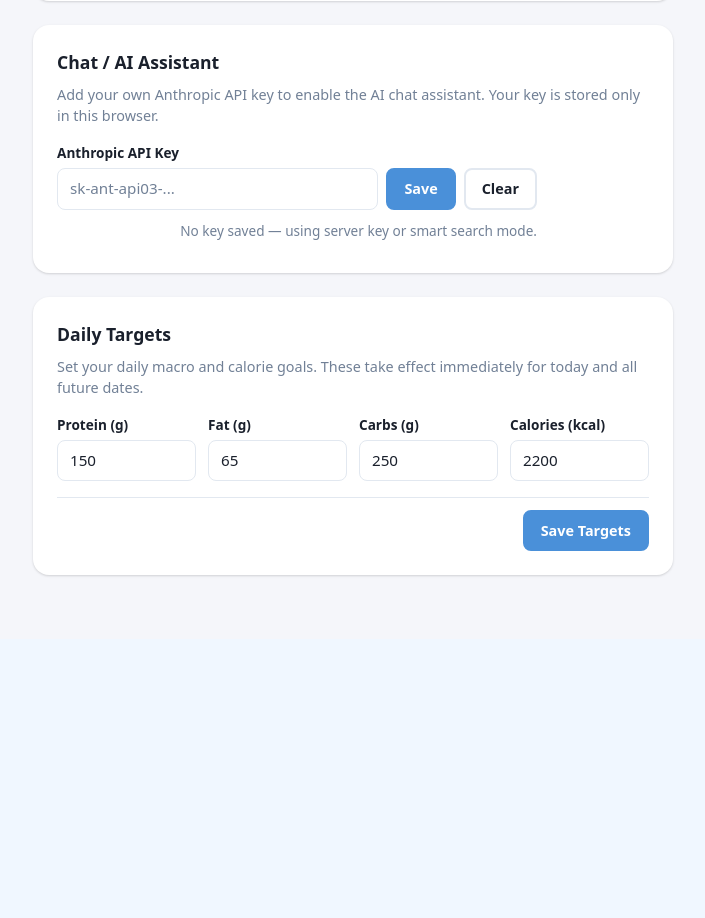
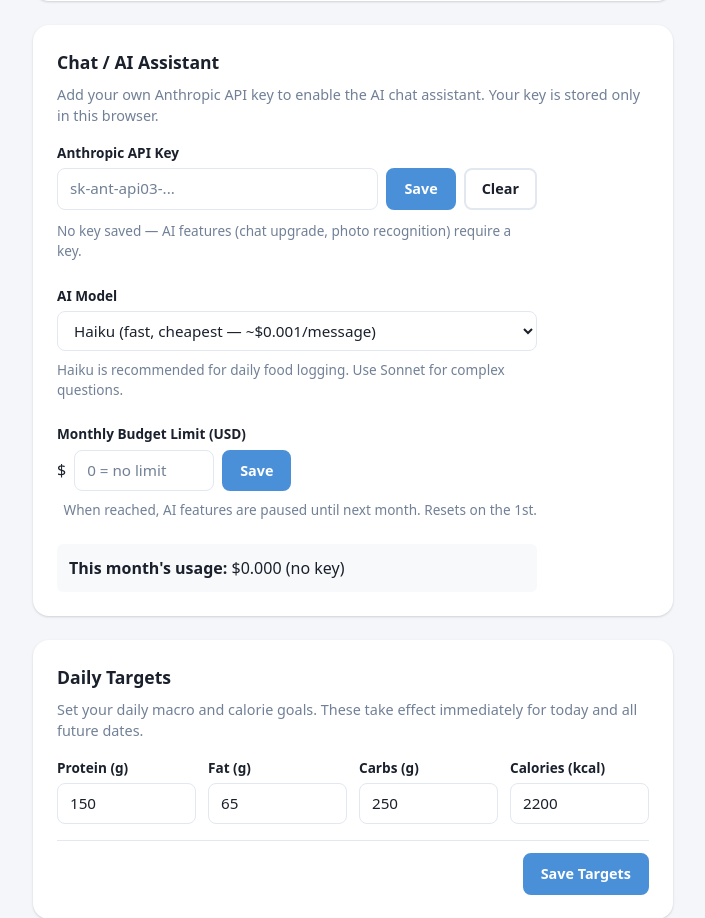
Before and after one commit to sakaryag/nutrition-tracker, a Flask app: page /settings in a window 1280 px wide. Shown: the part 836-1754 px from the top of the page, without its empty margins (23-728 px from the left). Before the commit the page ends 1413 px from the top, so only its background shows below. Run offline with Flask 3, Linux system fonts and the light colour scheme; the visitor is signed in with stand-in values (Sample User, id 1); data that the repository does not hold is empty.

Commit message:
feat: model selector, budget control, API key hints
- ApiUsage global (app.js): tracks monthly cost in localStorage, model
  preference, budget limit; shared by chat and photo recognition
- Model selector in Settings: Haiku (default) or Sonnet, persisted per browser
- Monthly budget limit: blocks AI calls when limit reached, shows progress bar
- Usage display in Settings: live spend this month with colour-coded bar
- chat.py / foods.py: accept model param, return token usage in response
- chat.js: sends chosen model, records usage, checks budget before each send
- food_image.js: blocks camera open if no API key (shows toast with Settings link),
  checks budget, sends chosen model, records usage
- chat.html: yellow hint banner when running on local-NLP (no API key)
  linking to Settings

Co-Authored-By: Claude <noreply@anthropic.com>

```diff
--- a/routes/chat.py
+++ b/routes/chat.py
@@ -332,10 +332,18 @@ def _call_ollama(messages, system_prompt):
         raise RuntimeError(f'Ollama error: {e}')
 
 
-def _call_anthropic(messages, system_prompt, api_key: str = ''):
+_ALLOWED_MODELS = {
+    'claude-haiku-4-5-20251001',
+    'claude-sonnet-4-5',
+}
+
+
+def _call_anthropic(messages, system_prompt, api_key: str = '', model: str = ''):
     import urllib.request
     import urllib.error
     key = api_key or _anthropic_key()
+    if not model or model not in _ALLOWED_MODELS:
+        model = 'claude-haiku-4-5-20251001'
     # Anthropic requires strictly alternating user/assistant roles.
     # Merge consecutive same-role messages to avoid 400 errors.
     formatted = []
@@ -353,7 +361,7 @@ def _call_anthropic(messages, system_prompt, api_key: str = ''):
     if not formatted:
         raise RuntimeError('No valid messages to send')
     payload = json.dumps({
-        'model': 'claude-haiku-4-5-20251001',
+        'model': model,
         'max_tokens': 1024,
         'system': system_prompt,
         'messages': formatted,
@@ -371,7 +379,13 @@ def _call_anthropic(messages, system_prompt, api_key: str = ''):
     try:
         with urllib.request.urlopen(req, timeout=30) as resp:
             data = json.loads(resp.read())
-            return data['content'][0]['text']
+            usage = data.get('usage', {})
+            return {
+                'text': data['content'][0]['text'],
+                'input_tokens': usage.get('input_tokens', 0),
+                'output_tokens': usage.get('output_tokens', 0),
+                'model': model,
+            }
     except urllib.error.HTTPError as e:
         body = e.read().decode('utf-8', errors='replace')
         try:
@@ -383,10 +397,10 @@ def _call_anthropic(messages, system_prompt, api_key: str = ''):
         raise RuntimeError(f'Anthropic error: {e}')
 
 
-def _get_reply(messages, system_prompt, user_key: str = ''):
+def _get_reply(messages, system_prompt, user_key: str = '', model: str = ''):
     key = user_key.strip() or _anthropic_key()
     if key:
-        return _call_anthropic(messages, system_prompt, api_key=key)
+        return _call_anthropic(messages, system_prompt, api_key=key, model=model)
     # Ollama is optional — try only if explicitly configured
     if os.getenv('OLLAMA_ENABLED', '').lower() in ('1', 'true', 'yes') and _ollama_available():
         return _call_ollama(messages, system_prompt)
@@ -610,6 +624,7 @@ def chat():
     lang       = data.get('lang', 'en')
     uid        = current_user_id()
     user_key   = data.get('api_key', '').strip()
+    model      = data.get('model', '').strip()
 
     if not messages:
         return jsonify({'error': 'messages required'}), 400
@@ -618,8 +633,14 @@ def chat():
     food_tokens   = _extract_food_tokens(last_user_msg)
     system_prompt = _build_system(uid, lang, food_tokens)
 
+    usage = {}
     try:
-        raw_reply = _get_reply(messages, system_prompt, user_key=user_key)
+        result = _get_reply(messages, system_prompt, user_key=user_key, model=model)
+        if isinstance(result, dict):
+            raw_reply = result['text']
+            usage = {'input_tokens': result['input_tokens'], 'output_tokens': result['output_tokens'], 'model': result['model']}
+        else:
+            raw_reply = result
     except RuntimeError as e:
         return jsonify({'error': str(e), 'reply': str(e), 'logged': []}), 502
 
@@ -644,6 +665,7 @@ def chat():
         'reply': display_reply,
         'logged': logged,
         'raw': raw_reply,
+        'usage': usage,
     })
 
 
--- a/routes/foods.py
+++ b/routes/foods.py
@@ -79,6 +79,10 @@ def image_lookup():
     if len(img_bytes) > 10 * 1024 * 1024:
         return jsonify({'found': False, 'message': 'Image too large (max 10 MB)'}), 400
     lang = request.form.get('lang', 'en').strip()
+    _vision_models = {'claude-haiku-4-5-20251001', 'claude-sonnet-4-5'}
+    model = request.form.get('model', '').strip()
+    if model not in _vision_models:
+        model = 'claude-haiku-4-5-20251001'
     b64 = base64.b64encode(img_bytes).decode('utf-8')
     if lang == 'tr':
         prompt = (
@@ -106,7 +110,7 @@ def image_lookup():
         )
     try:
         payload = json.dumps({
-            'model': 'claude-haiku-4-5-20251001',
+            'model': model,
             'max_tokens': 1024,
             'messages': [{
                 'role': 'user',
@@ -160,7 +164,16 @@ def image_lookup():
                 continue
         if not clean:
             return jsonify({'found': False, 'message': 'No food items recognised'})
-        return jsonify({'found': True, 'items': clean})
+        usage = data.get('usage', {})
+        return jsonify({
+            'found': True,
+            'items': clean,
+            'usage': {
+                'input_tokens': usage.get('input_tokens', 0),
+                'output_tokens': usage.get('output_tokens', 0),
+                'model': model,
+            },
+        })
     except Exception:
         return jsonify({'found': False, 'message': 'Recognition failed'})
 
--- a/static/js/app.js
+++ b/static/js/app.js
@@ -89,6 +89,45 @@ function debounce(fn, ms) {
   };
 }
 
+/* ---------- API usage & budget tracking (localStorage, resets monthly) ---------- */
+var ApiUsage = {
+  MODELS: {
+    'claude-haiku-4-5-20251001': { label: 'Haiku (fast, cheap)', inputPer1M: 0.80, outputPer1M: 4.00 },
+    'claude-sonnet-4-5':         { label: 'Sonnet (smarter)',     inputPer1M: 3.00, outputPer1M: 15.00 },
+  },
+  getModel: function () {
+    var m = localStorage.getItem('nt_anthropic_model') || 'claude-haiku-4-5-20251001';
+    return this.MODELS[m] ? m : 'claude-haiku-4-5-20251001';
+  },
+  setModel: function (m) { if (this.MODELS[m]) localStorage.setItem('nt_anthropic_model', m); },
+  getBudget: function () { return parseFloat(localStorage.getItem('nt_monthly_budget') || '0') || 0; },
+  setBudget: function (v) { localStorage.setItem('nt_monthly_budget', String(parseFloat(v) || 0)); },
+  _monthKey: function () {
+    var d = new Date();
+    return d.getFullYear() + '-' + String(d.getMonth() + 1).padStart(2, '0');
+  },
+  getSpent: function () {
+    var stored = JSON.parse(localStorage.getItem('nt_usage') || '{}');
+    return stored.month === this._monthKey() ? (stored.cost || 0) : 0;
+  },
+  addCost: function (inputTokens, outputTokens, model) {
+    var pricing = this.MODELS[model] || this.MODELS['claude-haiku-4-5-20251001'];
+    var cost = (inputTokens / 1e6) * pricing.inputPer1M + (outputTokens / 1e6) * pricing.outputPer1M;
+    var key = this._monthKey();
+    var stored = JSON.parse(localStorage.getItem('nt_usage') || '{}');
+    var prev = stored.month === key ? (stored.cost || 0) : 0;
+    var total = prev + cost;
+    localStorage.setItem('nt_usage', JSON.stringify({ month: key, cost: total }));
+    return total;
+  },
+  checkBudget: function () {
+    var budget = this.getBudget();
+    var spent = this.getSpent();
+    if (!budget) return { ok: true, spent: spent, budget: 0 };
+    return { ok: spent < budget, spent: spent, budget: budget };
+  },
+};
+
 /* ---------- Language helpers ---------- */
 const Lang = {
   get() { return localStorage.getItem('nt_lang') || 'en'; },
--- a/static/js/settings.js
+++ b/static/js/settings.js
@@ -184,7 +184,7 @@
         keyInput.value = '';
         keyInput.placeholder = '••••••••••••••••••••';
       } else {
-        keyStatus.textContent = 'No key saved — using server key or smart search mode.';
+        keyStatus.textContent = 'No key saved — AI features (chat upgrade, photo recognition) require a key.';
         keyStatus.style.color = 'var(--color-text-muted)';
         keyInput.placeholder = 'sk-ant-api03-...';
       }
@@ -196,13 +196,68 @@
       if (!val.startsWith('sk-ant-')) { keyStatus.textContent = 'Key should start with sk-ant-'; keyStatus.style.color = 'var(--color-danger)'; return; }
       localStorage.setItem('nt_anthropic_key', val);
       updateKeyStatus();
+      updateUsage();
     });
 
     clearKeyBtn.addEventListener('click', function () {
       localStorage.removeItem('nt_anthropic_key');
       updateKeyStatus();
+      updateUsage();
     });
 
     updateKeyStatus();
   })();
+
+  // ----------------------------------------------------------------
+  // Model selector
+  // ----------------------------------------------------------------
+  (function () {
+    const sel = document.getElementById('ai-model-select');
+    if (!sel) return;
+    sel.value = ApiUsage.getModel();
+    sel.addEventListener('change', function () {
+      ApiUsage.setModel(sel.value);
+      showToast('Model updated', 'success');
+    });
+  })();
+
+  // ----------------------------------------------------------------
+  // Monthly budget
+  // ----------------------------------------------------------------
+  function updateUsage() {
+    const spent  = ApiUsage.getSpent();
+    const budget = ApiUsage.getBudget();
+    const hasKey = !!(localStorage.getItem('nt_anthropic_key') || '');
+
+    document.getElementById('usage-cost').textContent = '$' + spent.toFixed(3);
+
+    const ofEl  = document.getElementById('usage-budget-of');
+    const barWr = document.getElementById('usage-bar-wrap');
+    const bar   = document.getElementById('usage-bar');
+
+    if (budget > 0) {
+      const pct = Math.min(100, (spent / budget) * 100);
+      ofEl.textContent = ' of $' + budget.toFixed(2) + ' limit';
+      barWr.style.display = 'block';
+      bar.style.width = pct + '%';
+      bar.style.background = pct >= 90 ? '#ef4444' : pct >= 70 ? '#f59e0b' : 'var(--color-primary,#3b82f6)';
+    } else {
+      ofEl.textContent = hasKey ? ' (no limit set)' : ' (no key)';
+      barWr.style.display = 'none';
+    }
+  }
+
+  (function () {
+    const budgetInput = document.getElementById('monthly-budget');
+    const saveBudgetBtn = document.getElementById('save-budget-btn');
+    if (!budgetInput) return;
+    budgetInput.value = ApiUsage.getBudget() || '';
+    saveBudgetBtn.addEventListener('click', function () {
+      const v = parseFloat(budgetInput.value) || 0;
+      ApiUsage.setBudget(v);
+      showToast(v > 0 ? 'Budget set to $' + v.toFixed(2) + '/month' : 'Budget limit removed', 'success');
+      updateUsage();
+    });
+    updateUsage();
+  })();
 })();
--- a/templates/chat.html
+++ b/templates/chat.html
@@ -21,6 +21,10 @@
         <p id="chat-welcome-text">Hi! I can help you log your food. Just tell me what you ate — for example: <em>"I had 2 eggs and toast for breakfast"</em> or <em>"80g of oats with milk"</em>.</p>
       </div>
     </div>
+  </div>
+
+  <div id="chat-api-hint" hidden style="margin:0 0 .5rem;padding:.5rem .75rem;background:#fef9c3;border:1px solid #fde047;border-radius:.375rem;font-size:.85rem;color:#713f12;">
+    <strong>Tip:</strong> Add your <a href="/settings" style="color:inherit;font-weight:600;">Anthropic API key in Settings</a> for smarter responses, Turkish food support, and photo recognition.
   </div>
 
   <div class="chat-logged-banner" id="chat-logged-banner" hidden>
--- a/templates/settings.html
+++ b/templates/settings.html
@@ -121,7 +121,8 @@
 
   <article class="settings-card" style="margin-bottom:1.5rem;">
     <h2 data-i18n="settings.chatTitle">Chat / AI Assistant</h2>
-    <p class="settings-description" data-i18n="settings.chatDesc">Add your own Anthropic API key to enable the AI chat assistant. Your key is stored only in this browser and never sent to our servers except to make chat requests.</p>
+    <p class="settings-description" data-i18n="settings.chatDesc">Add your own Anthropic API key to enable the AI chat assistant and photo food recognition. Your key is stored only in this browser and never sent to our servers except to make AI requests.</p>
+
     <div class="form-group" style="max-width:480px;">
       <label for="anthropic-api-key" data-i18n="settings.apiKey">Anthropic API Key</label>
       <div style="display:flex;gap:0.5rem;">
@@ -130,6 +131,34 @@
         <button type="button" class="btn btn-secondary" id="clear-api-key-btn" data-i18n="settings.clearKey">Clear</button>
       </div>
       <p class="form-hint" id="api-key-status" style="margin-top:0.4rem;"></p>
+    </div>
+
+    <div class="form-group" style="max-width:480px;margin-top:1rem;">
+      <label for="ai-model-select">AI Model</label>
+      <select id="ai-model-select" class="form-control">
+        <option value="claude-haiku-4-5-20251001">Haiku (fast, cheapest — ~$0.001/message)</option>
+        <option value="claude-sonnet-4-5">Sonnet (smarter — ~$0.004/message)</option>
+      </select>
+      <p class="form-hint">Haiku is recommended for daily food logging. Use Sonnet for complex questions.</p>
+    </div>
+
+    <div class="form-group" style="max-width:480px;margin-top:1rem;">
+      <label for="monthly-budget">Monthly Budget Limit (USD)</label>
+      <div style="display:flex;gap:0.5rem;align-items:center;">
+        <span style="font-size:1rem;">$</span>
+        <input type="number" id="monthly-budget" class="form-control" min="0" step="0.50" placeholder="0 = no limit" style="max-width:140px;" />
+        <button type="button" class="btn btn-primary" id="save-budget-btn">Save</button>
+      </div>
+      <p class="form-hint">When reached, AI features are paused until next month. Resets on the 1st.</p>
+    </div>
+
+    <div id="usage-summary" style="margin-top:1rem;padding:.75rem;background:var(--color-bg-subtle,#f8f9fa);border-radius:.375rem;max-width:480px;">
+      <strong>This month's usage:</strong>
+      <span id="usage-cost">$0.000</span>
+      <span id="usage-budget-of"></span>
+      <div id="usage-bar-wrap" style="margin-top:.4rem;background:#e2e8f0;border-radius:99px;height:6px;display:none;">
+        <div id="usage-bar" style="height:6px;border-radius:99px;background:var(--color-primary,#3b82f6);width:0%;transition:width .3s;"></div>
+      </div>
     </div>
   </article>
 
```
Also changed, not shown: static/js/chat.js (+29 -3 lines), static/js/food_image.js (+21 -1 lines).
